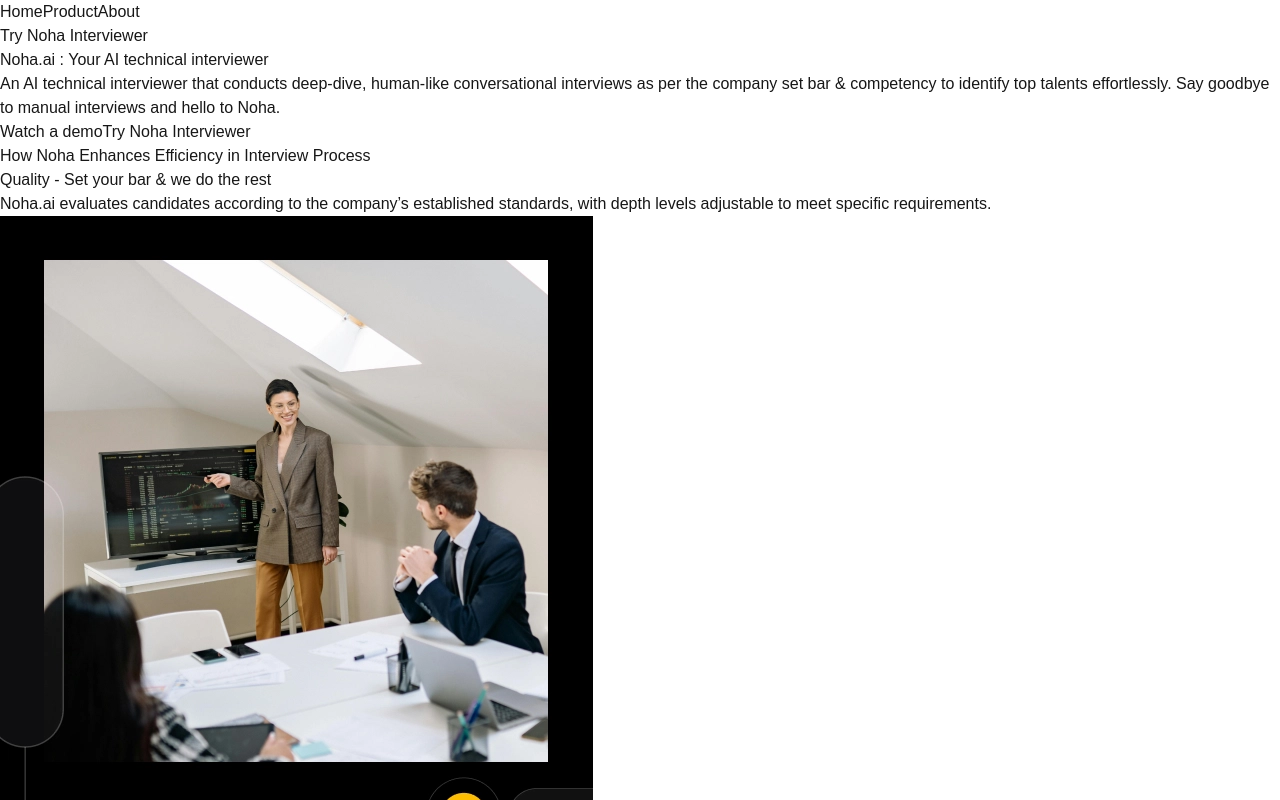
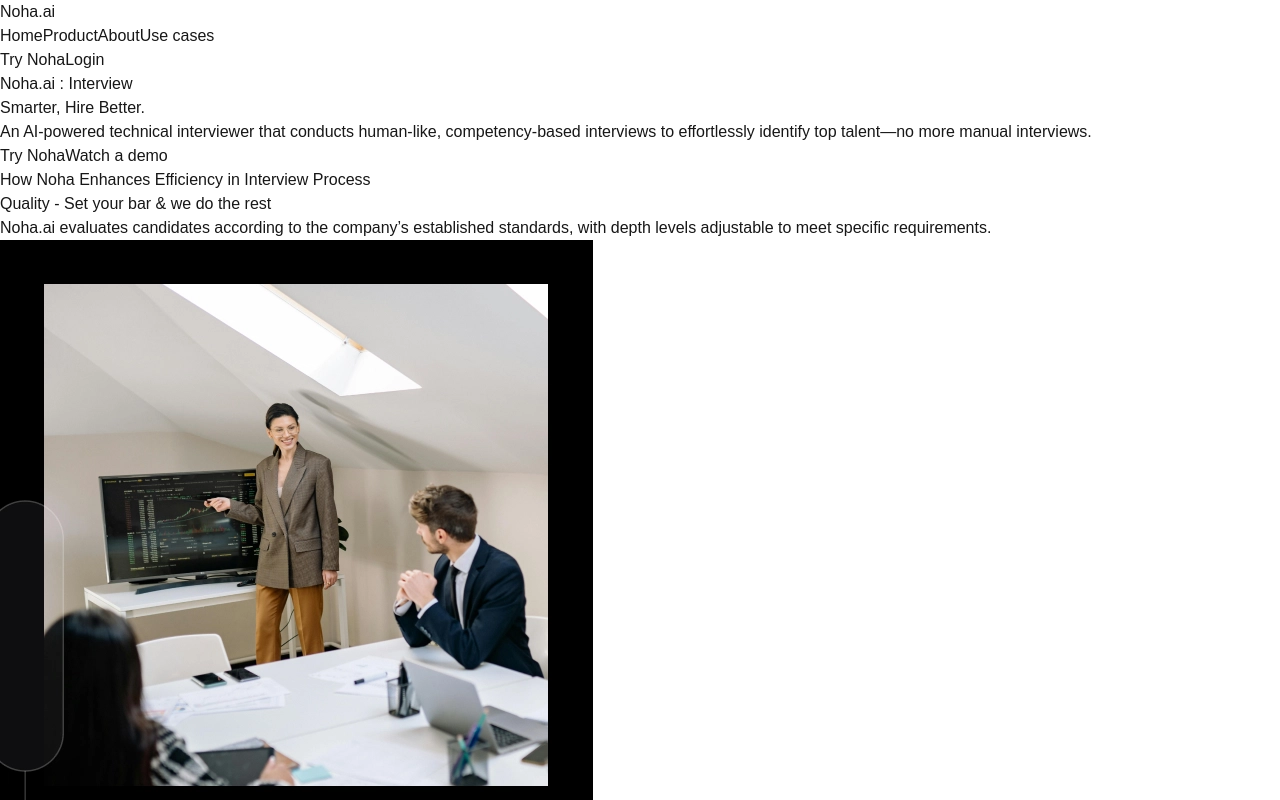
Before and after one commit to trcodeers/noha-landing-page, a Next.js app: page / in a window 1280 px wide. Shown: the top 800 px of the page. Built offline with nearby package versions, Linux system fonts and the light colour scheme.

Commit message:
feat: implement VideoInterview component for audio recording and streaming

```diff
--- a/src/app/page.tsx
+++ b/src/app/page.tsx
@@ -1,79 +1,11 @@
 import Link from "next/link";
+import HeroSection from "./top-section/page";
 
 export default function Home() {
   return (
     <>
 
-      <div className="bg-gray-900 text-white h-[835px]">
-        {/* Navigation Bar */}
-        <nav className="flex items-center justify-between px-6 py-4">
-          {/* Left Section */}
-          <div className="flex items-center">
-            <div className="w-8 h-8 bg-gray-400 rounded-full"></div>
-          </div>
-
-          {/* Center Section */}
-          <div className="flex space-x-8">
-            <a href="#" className="text-sm hover:text-blue-500">
-              Home
-            </a>
-            <a href="#" className="text-sm hover:text-blue-500">
-              Product
-            </a>
-            <a href="#" className="text-sm hover:text-blue-500">
-              About
-            </a>
-          </div>
-
-          {/* Right Section */}
-          <div>
-          <Link href={'interview'}>
-            <button className="text-sm border border-blue-500 rounded-full px-4 py-2 text-white hidden lg:block">
-              Try Noha Interviewer
-            </button>
-          </Link>
-          </div>
-
-        </nav>
-
-        {/* Main Content Section */}
-        <section className="flex flex-col items-center justify-center px-6">
-          {/* Title */}
-
-          <div className="mb-12 mt-12 flex justify-center">
-            <div className="w-full sm:w-[421px] md:w-[500px] lg:w-[600px]">
-              <h2 className="text-[36px] sm:text-[28px] md:text-[32px] lg:text-[36px] text-center">
-                Noha.ai : Your AI technical interviewer
-              </h2>
-            </div>
-
-          </div>
-
-          {/* Description */}
-          <p className="text-center text-gray-400 max-w-2xl mb-6">
-            An AI technical interviewer that conducts deep-dive, human-like
-            conversational interviews as per the company set bar & competency to
-            identify top talents effortlessly. Say goodbye to manual interviews and
-            hello to Noha.
-          </p>
-
-          {/* Buttons */}
-          <div className="flex space-x-4">
-            <button className="bg-gradient-to-r from-[#0D99FF] to-[#0A5992] text-white px-6 py-3 rounded-full transition">
-              Watch a demo
-            </button>
-
-          <Link href={'interview'}>
-              <button className="border border-[#0D99FF] px-6 py-3 rounded-full">
-                Try Noha Interviewer
-              </button>
-          </Link>
-          </div>
-
-          {/* Placeholder for Content Below */}
-          <div className="md:w-[537px] md:h-[365px]  bg-[#2C6287] rounded-tl-[30px] rounded-tr-[30px] mt-[50px]"></div>
-        </section>
-      </div>
+      <HeroSection/>
 
       <div className="mb-14 mt-12 flex justify-center">
         <div className="w-[421px]">
--- a/tsconfig.json
+++ b/tsconfig.json
@@ -22,6 +22,6 @@
       "@/*": ["./src/*"]
     }
   },
-  "include": ["next-env.d.ts", "**/*.ts", "**/*.tsx", ".next/types/**/*.ts", "src/app/video/page.jsx"],
+  "include": ["next-env.d.ts", "**/*.ts", "**/*.tsx", ".next/types/**/*.ts", "src/components/hero-section.jsx"],
   "exclude": ["node_modules"]
 }
```
Also changed, not shown: src/components/hero-section.jsx (renamed from src/app/video/page.jsx).
